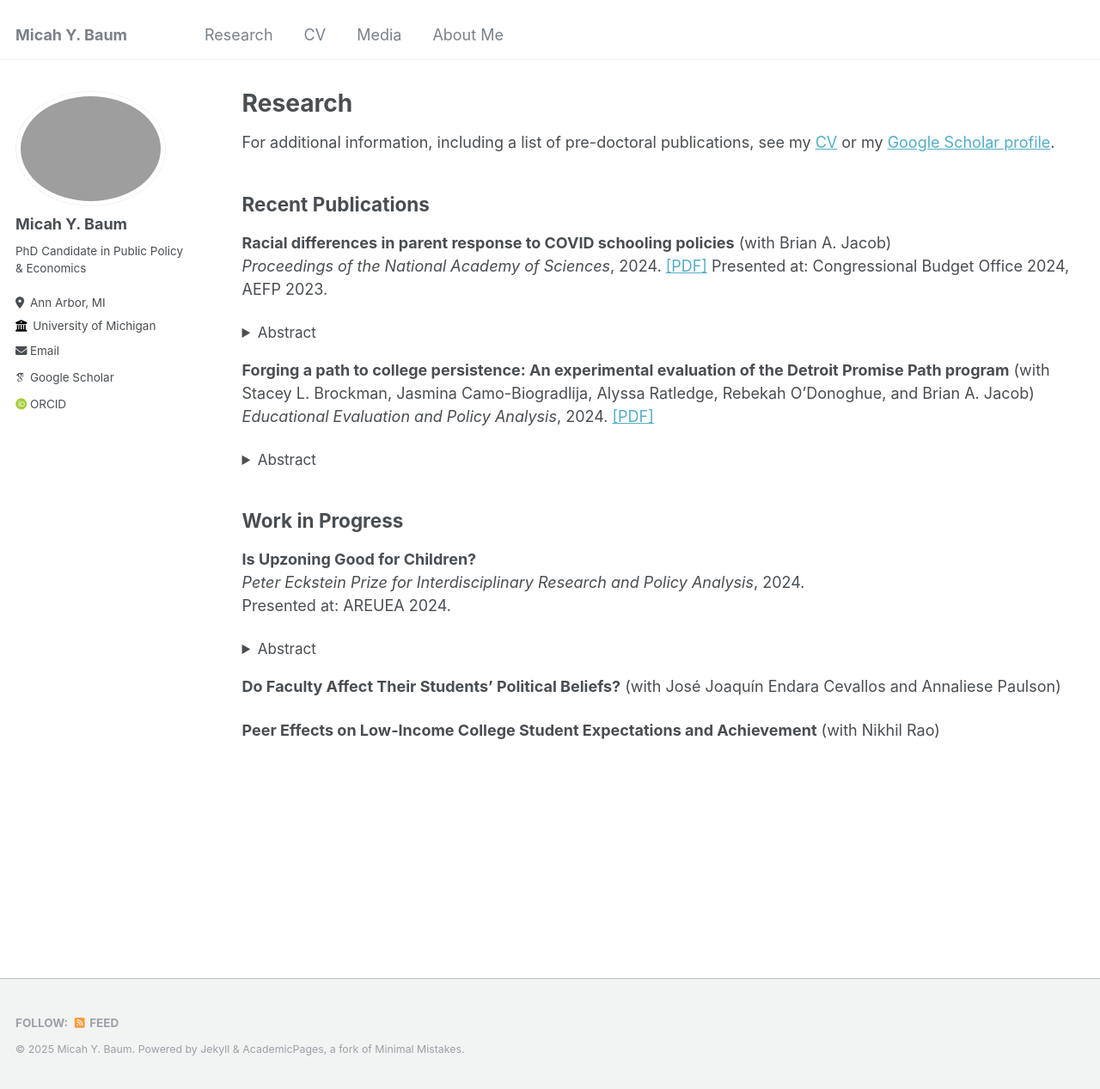
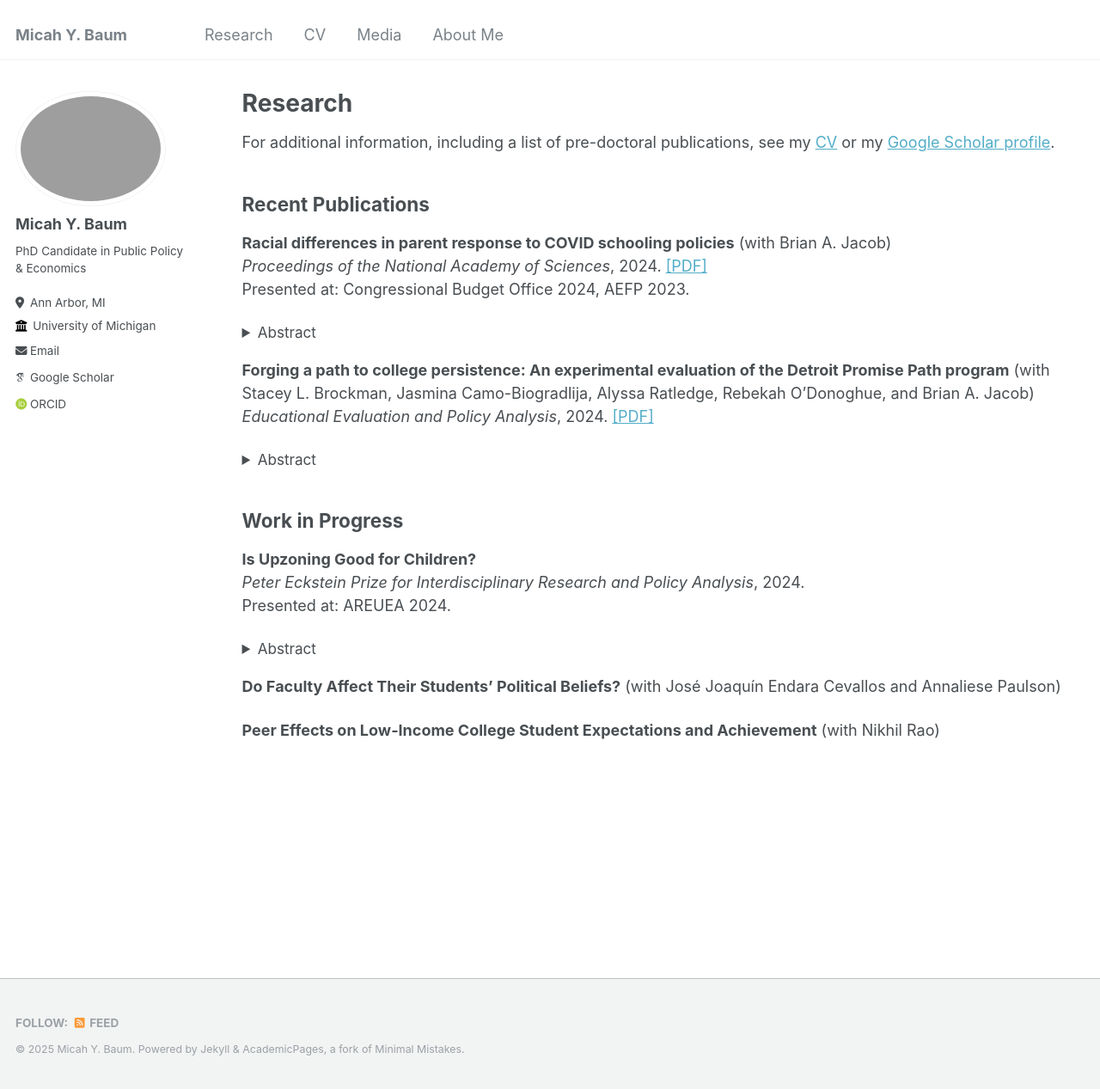
Before and after one commit to micah-baum/micah-baum.github.io, a Jekyll site: the page built from _pages/research.md, in a window 1280 px wide and 1267 px high. Shown: the whole window at 86% size. Built offline with Jekyll 4.4.1, drawn with Linux system fonts in a browser that asks for light colours; some web fonts are replaced.

```diff
--- a/_pages/research.md
+++ b/_pages/research.md
@@ -10,7 +10,7 @@ For additional information, including a list of pre-doctoral publications, see m
 
 ## Recent Publications
 **Racial differences in parent response to COVID schooling policies** (with Brian A. Jacob) <br>
-_Proceedings of the National Academy of Sciences_, 2024. <a href="https://micah-baum.github.io/files/baum-jacob-pnas-2024.pdf" target="_blank">\[PDF\]</a>
+_Proceedings of the National Academy of Sciences_, 2024. <a href="https://micah-baum.github.io/files/baum-jacob-pnas-2024.pdf" target="_blank">\[PDF\]</a> \
 Presented at: Congressional Budget Office 2024, AEFP 2023.
 <details> <summary style="font-size: 95%;"> Abstract </summary>
     <div style="font-size: 90%;">
```
